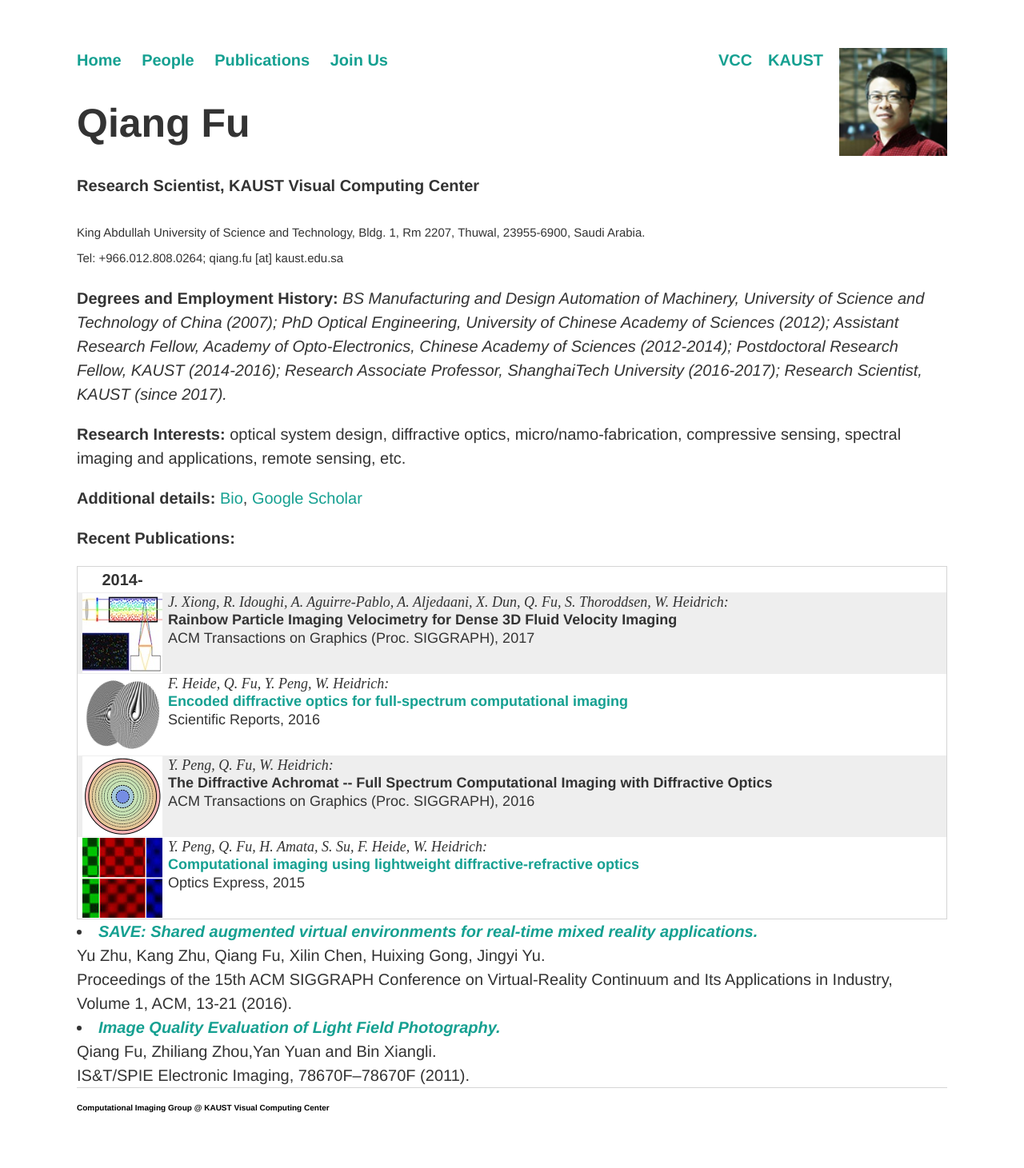
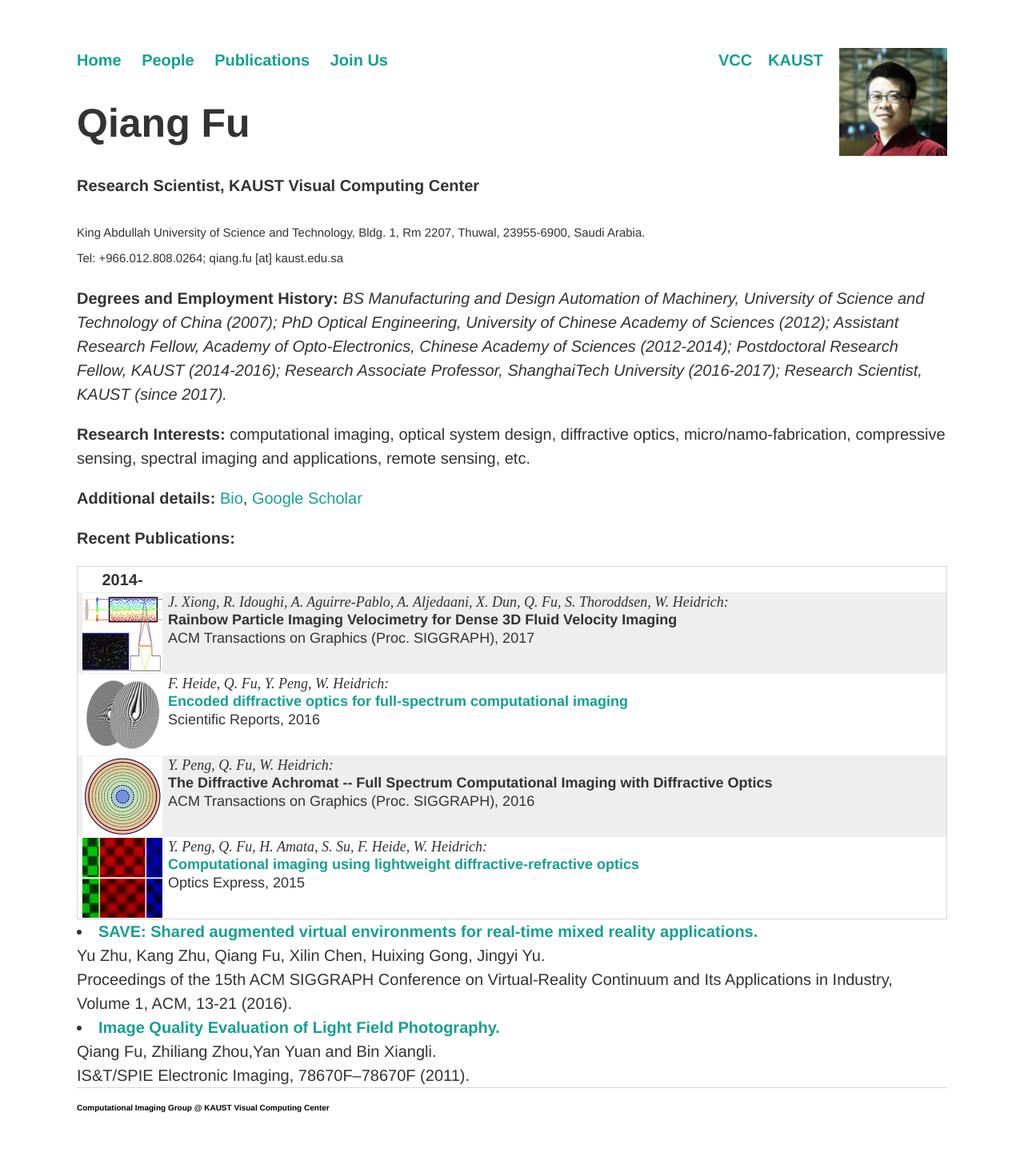
Before and after one commit to vccimaging/vccimaging.github.io, a Jekyll site: the page built from People/fuq/index.html, in a window 1280 px wide. Shown: the whole page at 80% size. Built offline with Jekyll 4.4.1, drawn with Linux system fonts in a browser that asks for light colours.

Commit message:
Minor changes
Minor changes in Publications and Research Interests.

```diff
--- a/People/fuq/index.html
+++ b/People/fuq/index.html
@@ -14,7 +14,7 @@ width: 135
 <b>Degrees and Employment History:</b>
 <em>BS Manufacturing and Design Automation of Machinery, University of Science and Technology of China (2007); PhD Optical Engineering, University of Chinese Academy of Sciences (2012); Assistant Research Fellow, Academy of Opto-Electronics, Chinese Academy of Sciences (2012-2014); Postdoctoral Research Fellow, KAUST (2014-2016); Research Associate Professor, ShanghaiTech University (2016-2017); Research Scientist, KAUST (since 2017).</em><p>
 
-  <b>Research Interests:</b> optical system design, diffractive optics, micro/namo-fabrication, compressive sensing, spectral imaging and applications, remote sensing, etc.<p>
+  <b>Research Interests:</b> computational imaging, optical system design, diffractive optics, micro/namo-fabrication, compressive sensing, spectral imaging and applications, remote sensing, etc.<p>
 
   <b>Additional details:</b>
    <a href=bio>Bio</a>, <a href="https://scholar.google.com/citations?user=qj1XZtEAAAAJ&hl=zh-CN">Google Scholar</a> <p>
@@ -22,10 +22,10 @@ width: 135
  <b>Recent Publications: </b> <p>
   {% include publicationlist.html name="Q. Fu" minYear=2014 %}
 
-  <li><a href="http://dl.acm.org/citation.cfm?id=3013979"><i><b>SAVE: Shared augmented virtual environments for real-time mixed reality applications.</b></i></a>
+  <li><a href="http://dl.acm.org/citation.cfm?id=3013979"><b>SAVE: Shared augmented virtual environments for real-time mixed reality applications.</b></a>
   <br>Yu Zhu, Kang Zhu, Qiang Fu, Xilin Chen, Huixing Gong, Jingyi Yu.
   <br>Proceedings of the 15th ACM SIGGRAPH Conference on Virtual-Reality Continuum and Its Applications in Industry, Volume 1, ACM, 13-21 (2016).</li>
 
-  <li><a href="http://proceedings.spiedigitallibrary.org/proceeding.aspx?articleid=730926"><i><b>Image Quality Evaluation of Light Field Photography.</b></i></a>
+  <li><a href="http://proceedings.spiedigitallibrary.org/proceeding.aspx?articleid=730926"><b>Image Quality Evaluation of Light Field Photography.</b></a>
   <br>Qiang Fu, Zhiliang Zhou,Yan Yuan and Bin Xiangli.
   <br>IS&T/SPIE Electronic Imaging, 78670F–78670F (2011).</li>
```
